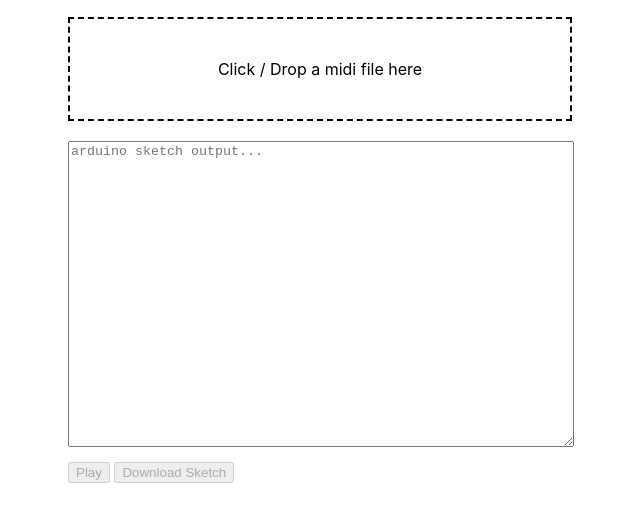
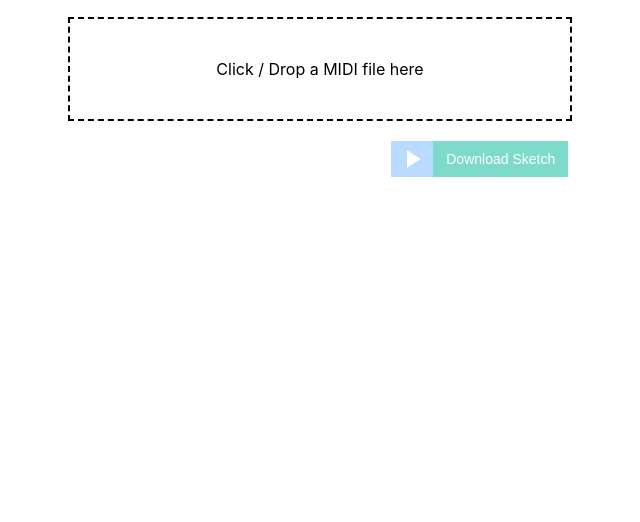
Before and after one commit to ShivamJoker/MIDI-to-Arduino, a website built with Vite: page index.html in a window 1280 px wide. Shown: the part 52-574 px from the top of the page, without its empty margins (322-962 px from the left). Built offline with nearby package versions, Linux system fonts and the light colour scheme.

Commit message:
feat: initial beta app

```diff
--- a/index.html
+++ b/index.html
@@ -3,14 +3,16 @@
   <head>
     <title>MIDI to Arduino Code</title>
     <link rel="stylesheet" href="./style.css" />
+    <meta charset="UTF-8" />
   </head>
   <body>
     <main>
       <header><h2>Convert MIDI to Arduino Code</h2></header>
       <div id="FileDrop">
-        <div id="Text">Click / Drop a midi file here</div>
+        <div id="Text">Click / Drop a MIDI file here</div>
         <input type="file" accept="audio/midi" />
       </div>
+      <p id="error"></p>
       <select name="tracks" id="tracks"></select>
       <div id="Results">
         <textarea
@@ -18,8 +20,22 @@
           placeholder="arduino sketch output..."
         ></textarea>
       </div>
-      <button disabled id="play-toggle">Play</button>
-      <button disabled id="downloadBtn">Download Sketch</button>
+      <div class="btn-container">
+        <button disabled class="play" id="play-toggle">
+          <svg
+            xmlns="http://www.w3.org/2000/svg"
+            width="24"
+            height="24"
+            viewBox="0 0 24 24"
+          >
+            <path d="M8 5v14l11-7z"></path>
+            <path d="M0 0h24v24H0z" fill="none"></path>
+          </svg>
+        </button>
+        <button disabled class="download" id="downloadBtn">
+          Download Sketch
+        </button>
+      </div>
     </main>
     <script type="module" src="./main.js"></script>
   </body>
--- a/main.ts
+++ b/main.ts
@@ -3,6 +3,14 @@ import * as Tone from "tone";
 import { Frequency, Synth } from "tone";
 import { convertMelody, saveFile } from "./arduino";
 
+const [playSymbol, stopSymbol] = [
+  `
+  <svg xmlns="http://www.w3.org/2000/svg" width="24" height="24" viewBox="0 0 24 24"><path d="M8 5v14l11-7z"></path><path d="M0 0h24v24H0z" fill="none"></path></svg>
+    `,
+  `
+  <svg xmlns="http://www.w3.org/2000/svg" width="24" height="24" viewBox="0 0 24 24"><path d="M0 0h24v24H0z" fill="none"></path><path d="M6 6h12v12H6z"></path></svg>
+  `,
+];
 const trackSelector = document.getElementById("tracks") as HTMLSelectElement;
 const playPauseBtn = document.getElementById(
   "play-toggle"
@@ -11,14 +19,18 @@ const codeTextArea = document.getElementById(
   "arduinoCode"
 ) as HTMLTextAreaElement;
 const downloadBtn = document.getElementById("downloadBtn");
+const errorTxt = document.getElementById("error");
 
+const renderError = (msg: string) => {
+  errorTxt.innerText = msg;
+};
 if (!(window.File && window.FileReader && window.FileList && window.Blob)) {
   document.querySelector("#FileDrop #Text").textContent =
     "Reading files not supported by this browser";
 } else {
   const fileDrop = document.querySelector("#FileDrop");
 
-  fileDrop.addEventListener("dragenter", () => fileDrop.classList.add("Hover"));
+  fileDrop.addEventListener("dragover", () => fileDrop.classList.add("Hover"));
 
   fileDrop.addEventListener("dragleave", () =>
     fileDrop.classList.remove("Hover")
@@ -71,13 +83,17 @@ function parseFile(file: File) {
   const reader = new FileReader();
   reader.onload = function (e) {
     //@ts-ignore
+    try {
       const midi = new Midi(e.target.result);
-    console.log(file);
       playPauseBtn.removeAttribute("disabled");
       currentMidi = midi;
       renderTracks();
       generateCode();
       fileName = file.name.split(".")[0] + ".ino";
+      errorTxt.innerText = "";
+    } catch (err) {
+      renderError("Error in parsing " + err);
+    }
   };
   reader.readAsArrayBuffer(file);
 }
@@ -86,22 +102,27 @@ const synths: Synth[] = [];
 
 playPauseBtn.addEventListener("click", () => {
   if (currentMidi && !synths.length) {
-    playPauseBtn.innerText = "Stop";
+    playPauseBtn.innerHTML = stopSymbol;
     const now = Tone.now();
     //create a synth for each track
     const track = currentMidi.tracks[+trackSelector.value];
     const synth = new Tone.Synth().toDestination();
     synths.push(synth);
-    synth.onsilence = () => {
-      playPauseBtn.innerText = "Play";
-    };
+
+    // synth.onsilence = () => {
+    //   playPauseBtn.innerText = playSymbol;
+    // };
     track.notes.forEach((note) => {
+      try {
         synth.triggerAttackRelease(note.name, note.duration, note.time + now);
+      } catch (err) {
+        console.error(err);
+      }
     });
   } else {
     //dispose the synth and make a new one
     const synth = synths.shift();
     synth.dispose();
-    playPauseBtn.innerText = "Play";
+    playPauseBtn.innerHTML = playSymbol;
   }
 });
--- a/style.css
+++ b/style.css
@@ -22,7 +22,7 @@ h2 {
 }
 
 #FileDrop.Hover {
-  background-color: black;
+  background-color: #00b894;
   color: white;
 }
 
@@ -46,6 +46,12 @@ h2 {
   text-align: center;
 }
 
+#error {
+  color: #d63031;
+}
+#error:empty {
+  display: none;
+}
 select:empty {
   display: none;
 }
@@ -57,22 +63,50 @@ textarea {
   resize: vertical;
   display: inline-block;
   position: relative;
+  box-sizing: border-box;
+  margin-top: 10px;
 }
 
-#Results {
-  position: relative;
-  width: 100%;
-  margin: 10px auto;
+textarea:placeholder-shown {
+  display: none;
+}
+.btn-container {
+  display: flex;
+  justify-content: flex-end;
 }
 
-#Description {
-  position: relative;
-  width: 100%;
+button {
+  background-color: #74b9ff; /* Green */
+  border: none;
+  color: white;
+  padding: 0.2rem 0.8rem;
   text-align: center;
-  height: 40px;
-  font-size: 16px;
-  margin: 10px auto;
-  font-family: sans-serif;
+  text-decoration: none;
+  display: inline-block;
+  font-size: 14px;
+  cursor: pointer;
+}
+button:disabled {
+  /* display: none; */
+  opacity: 0.5;
+  cursor: default;
+}
+button.play {
+  font-size: 1.4rem;
+  box-sizing: border-box;
+  display: flex;
+  align-items: center;
+
+  padding: 0.2rem 0.4rem;
+}
+button svg {
+  height: 30px;
+  width: 30px;
+  fill: #fff;
+}
+
+button.download {
+  background-color: #00b894;
 }
 
 tone-play-toggle {
```
Also changed, not shown: package.json (+5 -2 lines), 1 other file. Lines whose indentation alone changed are shown as unchanged.
